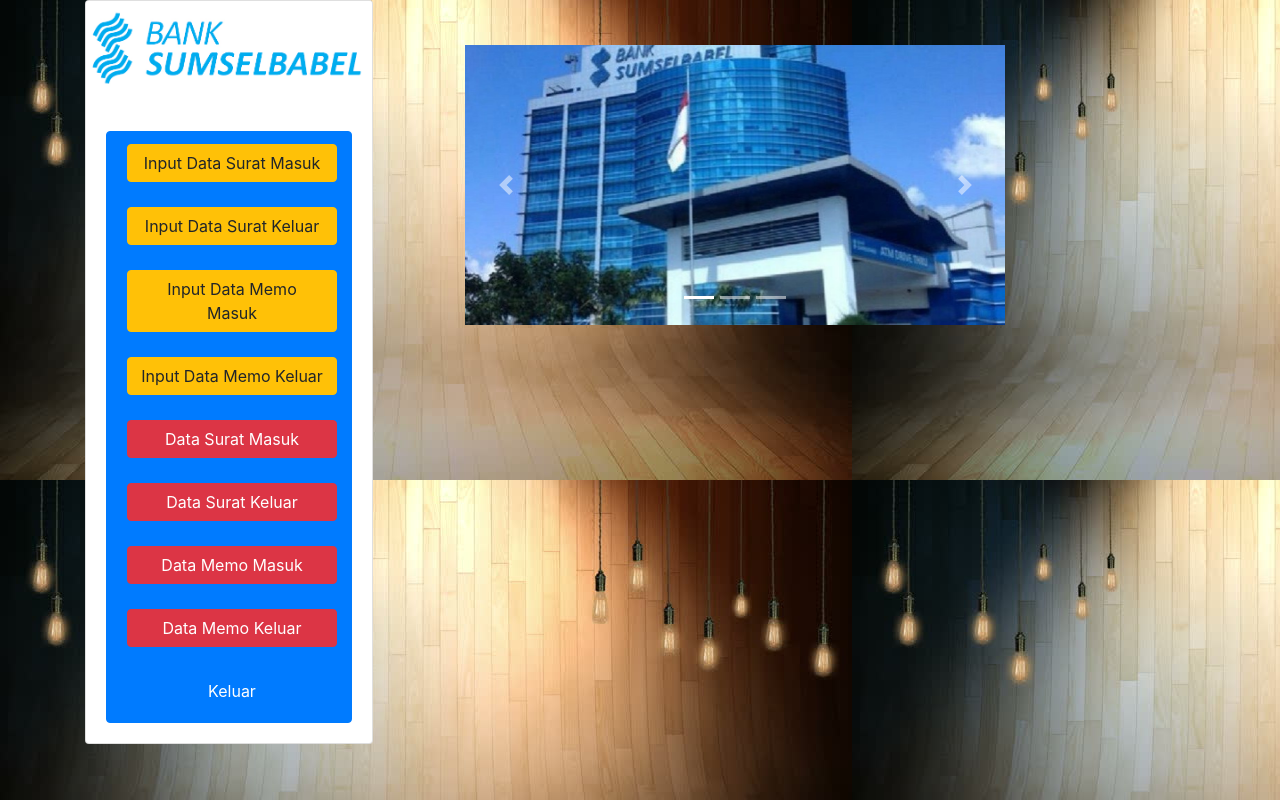
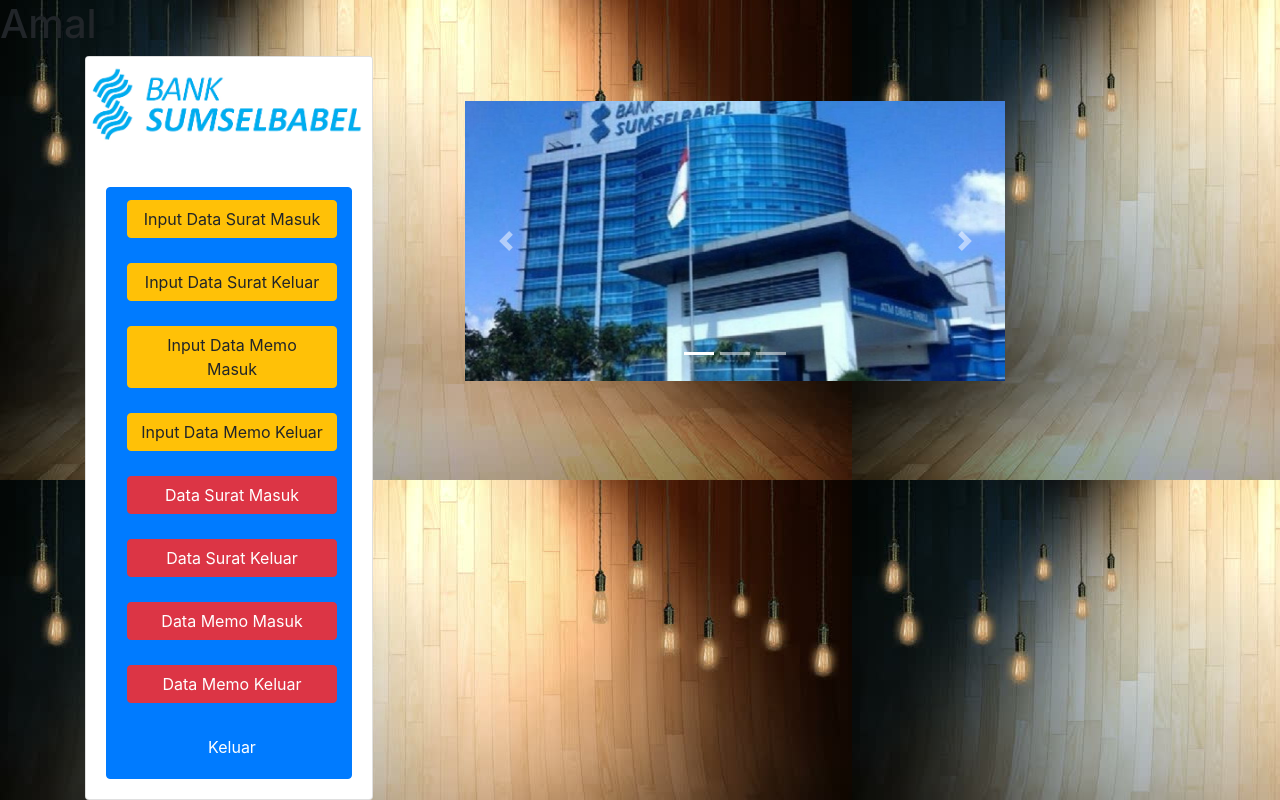
Before and after one commit to ikhlasul0507/SISTEM-BANK-SUMSEL-BABEL, a PHP site: page /home.php in a window 1280 px wide. Run offline with PHP 8.4, Linux system fonts and the light colour scheme.

Commit message:
instal sistem bank sumsesl

```diff
--- a/home.php
+++ b/home.php
@@ -8,7 +8,7 @@
 <script src="https://code.jquery.com/jquery-3.4.1.slim.min.js" integrity="sha384-J6qa4849blE2+poT4WnyKhv5vZF5SrPo0iEjwBvKU7imGFAV0wwj1yYfoRSJoZ+n" crossorigin="anonymous"></script>
 <script src="https://cdn.jsdelivr.net/npm/popper.js@1.16.0/dist/umd/popper.min.js" integrity="sha384-Q6E9RHvbIyZFJoft+2mJbHaEWldlvI9IOYy5n3zV9zzTtmI3UksdQRVvoxMfooAo" crossorigin="anonymous"></script>
 
-
+<h1>Amal</h1>
 <body  background="bg.jpg">
 	<div class="container ">
 		<div class="row">
```
